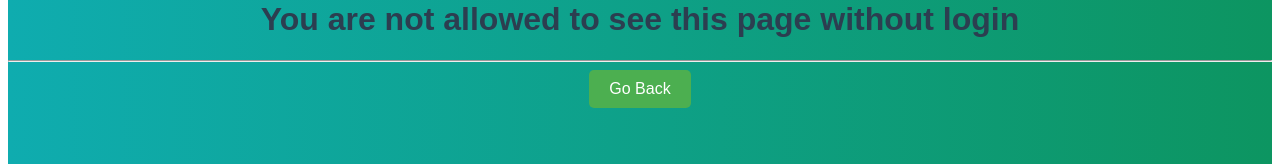
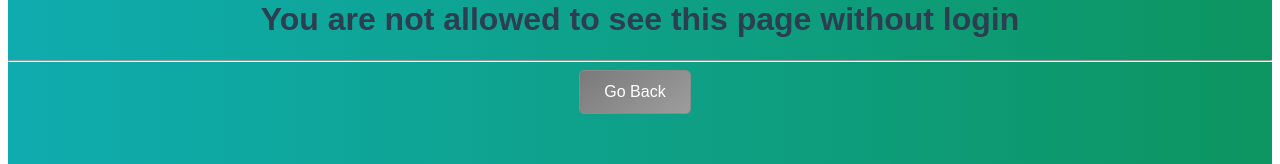
Before and after one commit to AntonioLabinjan/Projekt_PI, a Vue app: page /error in a window 1280 px wide. Shown: the part 228-392 px from the top of the page. Built offline with nearby package versions, Linux system fonts and the light colour scheme; no server answers.

Commit message:
Update ErrorPage.vue
Stil za botune

```diff
--- a/src/views/ErrorPage.vue
+++ b/src/views/ErrorPage.vue
@@ -1,19 +1,50 @@
+/* eslint-disable */
 <template>
   <div>
-  <hr>
+    <hr>
     <h1>You are not allowed to see this page without login</h1>
-  <hr>
+    <hr>
     <button @click="goBack">Go Back</button>
   </div>
 </template>
 
 <script>
-export default{
-
-methods:{
-goBack() {
+export default {
+  methods: {
+    goBack() {
       this.$router.push({ path: '/' });
     }
-}
+  }
 }
 </script>
+
+<style scoped>
+button {
+  background: linear-gradient(145deg, #7a7a7a, #9d9d9d);
+  color: #fff;
+  border: 1px solid #8b8b8b;
+  padding: 12px 24px;
+  border-radius: 5px;
+  cursor: pointer;
+  margin-right: 10px;
+  transition: background-color 0.3s ease, transform 0.3s ease;
+}
+
+button:hover {
+  background: linear-gradient(145deg, #929292, #b5b5b5);
+  box-shadow: 2px 2px 10px rgba(0, 0, 0, 0.5),
+              -2px -2px 10px rgba(255, 255, 255, 0.4);
+}
+
+button:active {
+  background: linear-gradient(145deg, #5b5b5b, #7e7e7e);
+  transform: scale(0.98);
+  box-shadow: 1px 1px 5px rgba(0, 0, 0, 0.2),
+              -1px -1px 5px rgba(255, 255, 255, 0.1);
+}
+
+button:focus {
+  outline: none;
+  box-shadow: 0 0 5px rgba(0, 123, 255, 0.5);
+}
+</style>
```
